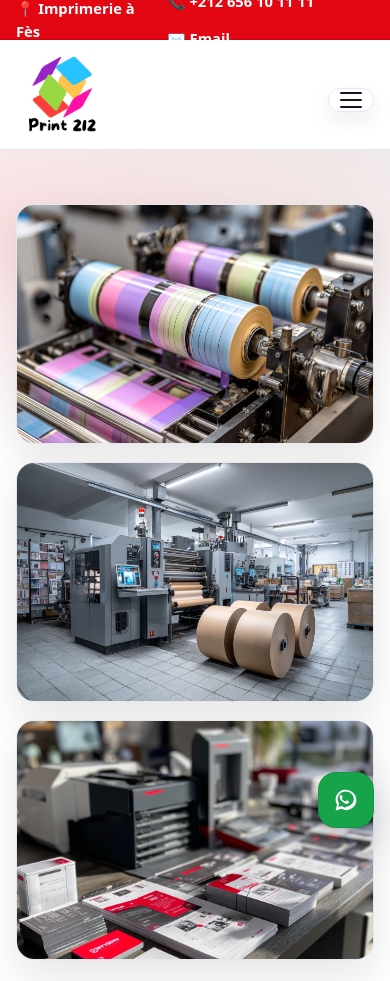
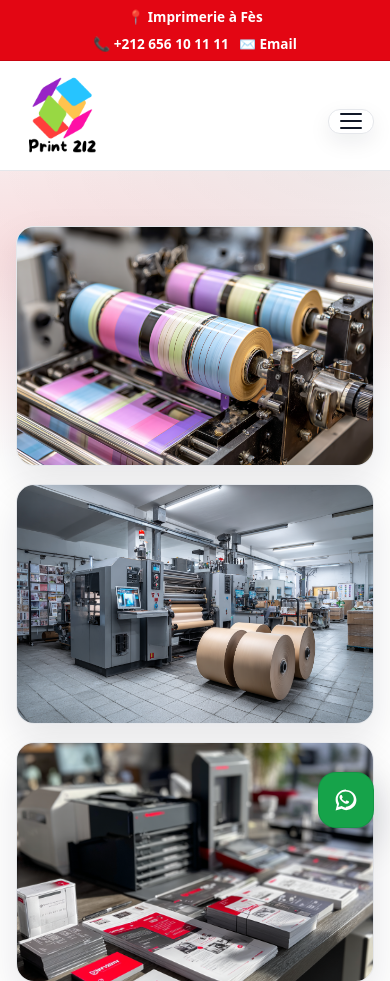
Before and after one commit to bilalksiouar-blip/Print212, a plain HTML site: page index.html in a window 390 px wide. Shown: the top 981 px of the page. Drawn offline with Linux system fonts and the light colour scheme.

Commit message:
Update style.css

```diff
--- a/css/style.css
+++ b/css/style.css
@@ -465,3 +465,44 @@ h3{ margin:0 0 .35rem; font-size:1.15rem; }
 .site-header .brand-text{
   display:none !important;
 }
+/* ===========================
+   FIX TOPBAR MOBILE (tel + email visibles)
+   =========================== */
+@media (max-width: 540px){
+
+  /* la barre rouge devient plus haute et en colonne */
+  .topbar{
+    height: auto !important;
+    padding: 6px 0 !important;
+  }
+
+  .topbar-inner{
+    flex-direction: column !important;
+    align-items: center !important;
+    justify-content: center !important;
+    gap: 6px !important;
+    font-size: 0.85rem !important;
+    text-align: center !important;
+  }
+
+  /* "Imprimerie à Fès" bien centré et sur 1 ligne */
+  .topbar-left span{
+    display:block !important;
+    white-space: nowrap !important;
+    font-weight: 800 !important;
+  }
+
+  /* tel + email visibles et sur 1 ligne */
+  .topbar-right{
+    display:flex !important;
+    gap: 10px !important;
+    justify-content: center !important;
+    flex-wrap: nowrap !important;
+  }
+
+  .topbar-right a{
+    white-space: nowrap !important;
+    font-weight: 700 !important;
+    font-size: 0.85rem !important;
+  }
+}
```
